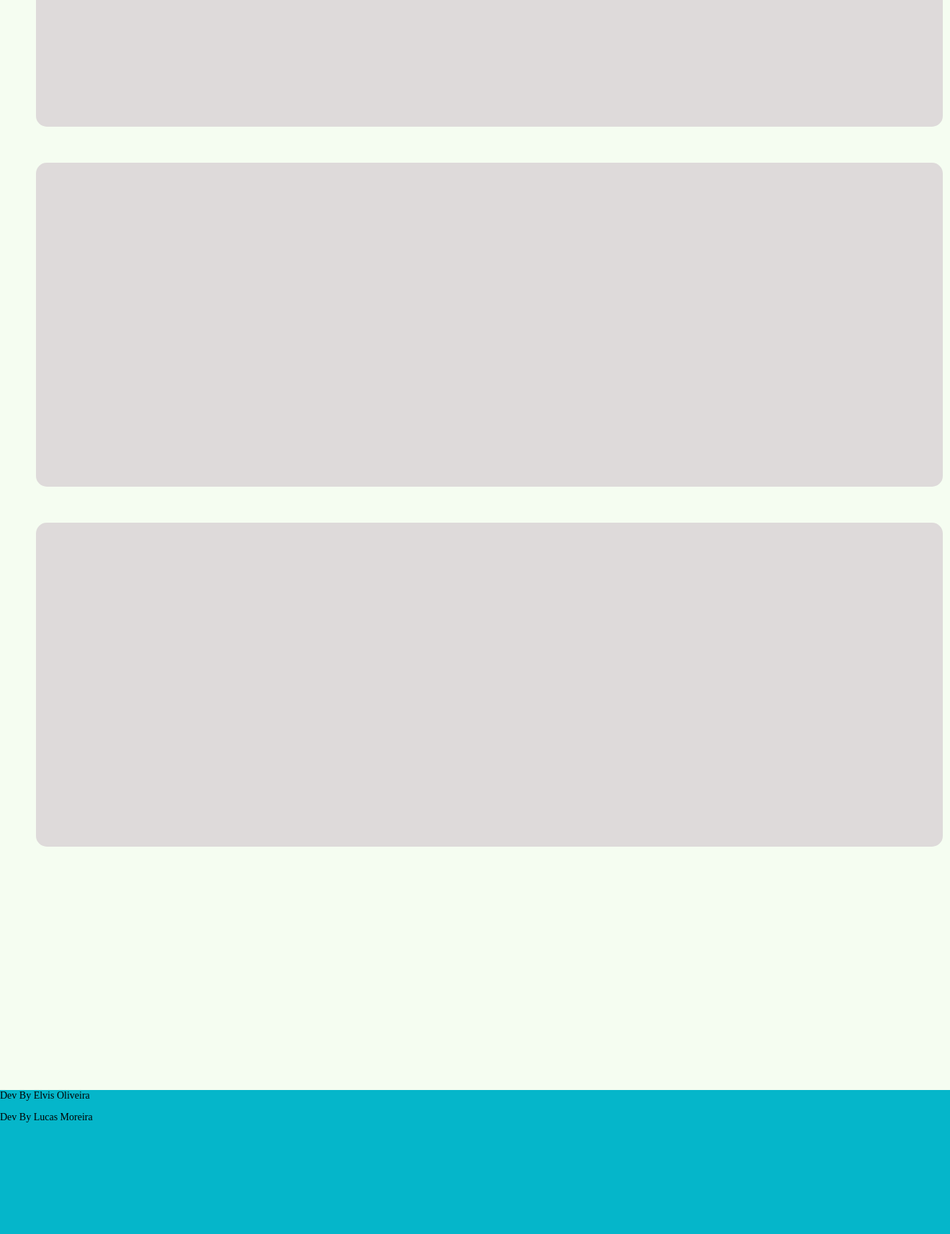
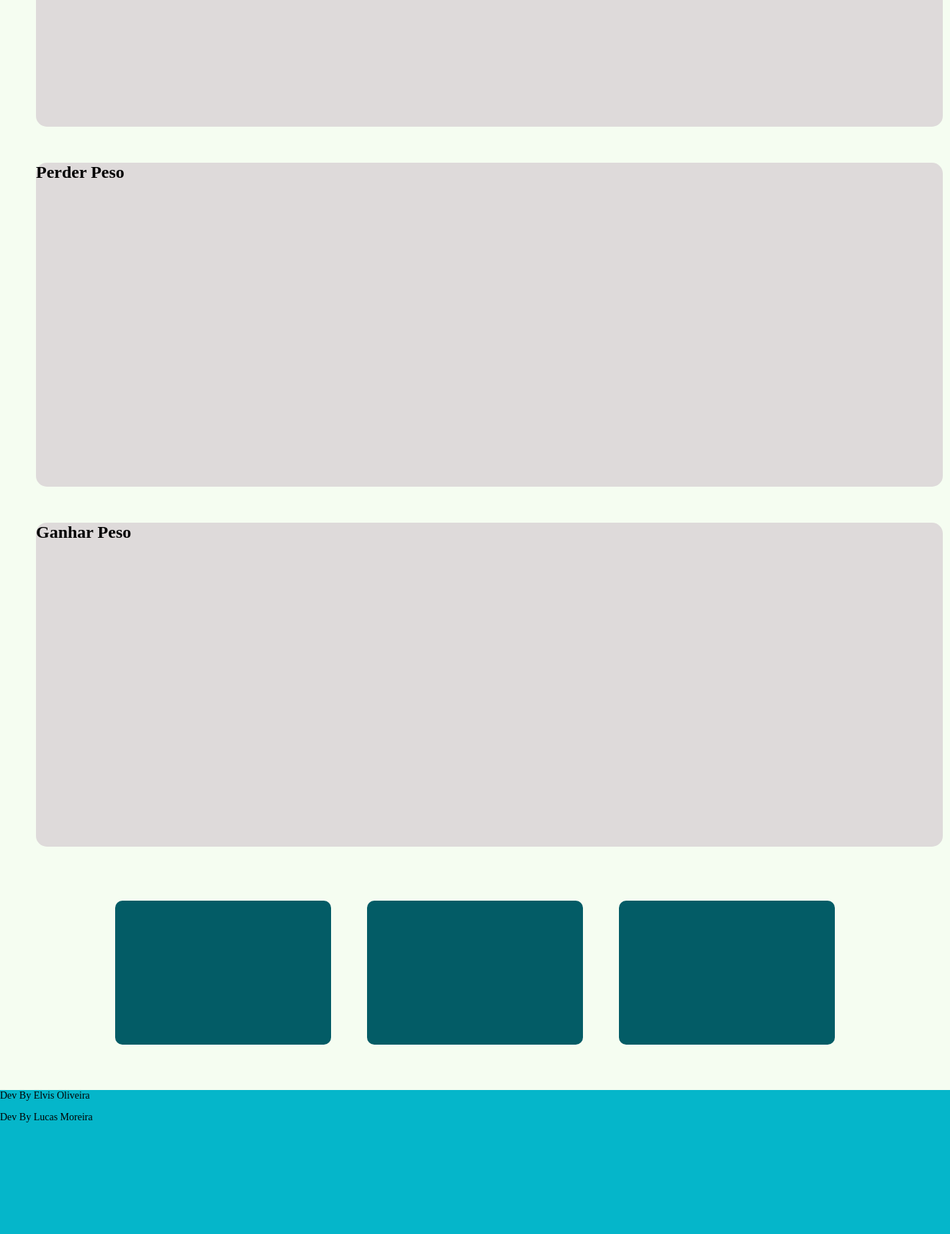
Before and after one commit to elvismota00/pagina_tcc, a PHP site: page / in a window 1320 px wide. Shown: the part 1000-2714 px from the top of the page at 72% size. Run offline with PHP 8.4, Linux system fonts and the light colour scheme; some web fonts are replaced.

Commit message:
novas clsses adicionadas

```diff
--- a/index.html
+++ b/index.html
@@ -34,15 +34,29 @@
                 </div>
 
                 <div class="tutorial1">
-
+                    <h2>Comum</h2>
                 </div>
 
                 <div class="tutorial">
-
+                    <h2>Perder Peso</h2>
                 </div>
 
                 <div class="tutorial">
+                    <h2>Ganhar Peso</h2>
+                </div>
 
+                <div class="opcoes">
+                    <div class="comum">
+
+                    </div>
+
+                    <div class="ganhar">
+
+                    </div>
+
+                    <div class="perder">
+
+                    </div>
                 </div>
             </div>
         </main>
--- a/style.css
+++ b/style.css
@@ -126,6 +126,35 @@ nav ul li a:hover {
     background-color: #dedada;
 }
 
+.opcoes {
+    display: flex;
+    justify-content: center;
+}
+
+.comum {
+    margin: 25px;
+    width: 300px;
+    height: 200px;
+    border-radius: 10px;
+    background-color: #035c66;
+}
+
+.ganhar {
+    margin: 25px;
+    width: 300px;
+    height: 200px;
+    border-radius: 10px;
+    background-color: #035c66;
+}
+
+.perder {
+    margin: 25px;
+    width: 300px;
+    height: 200px;
+    border-radius: 10px;
+    background-color: #035c66;
+}
+
 footer {
     width: 100%;
     height: 200px;
```
